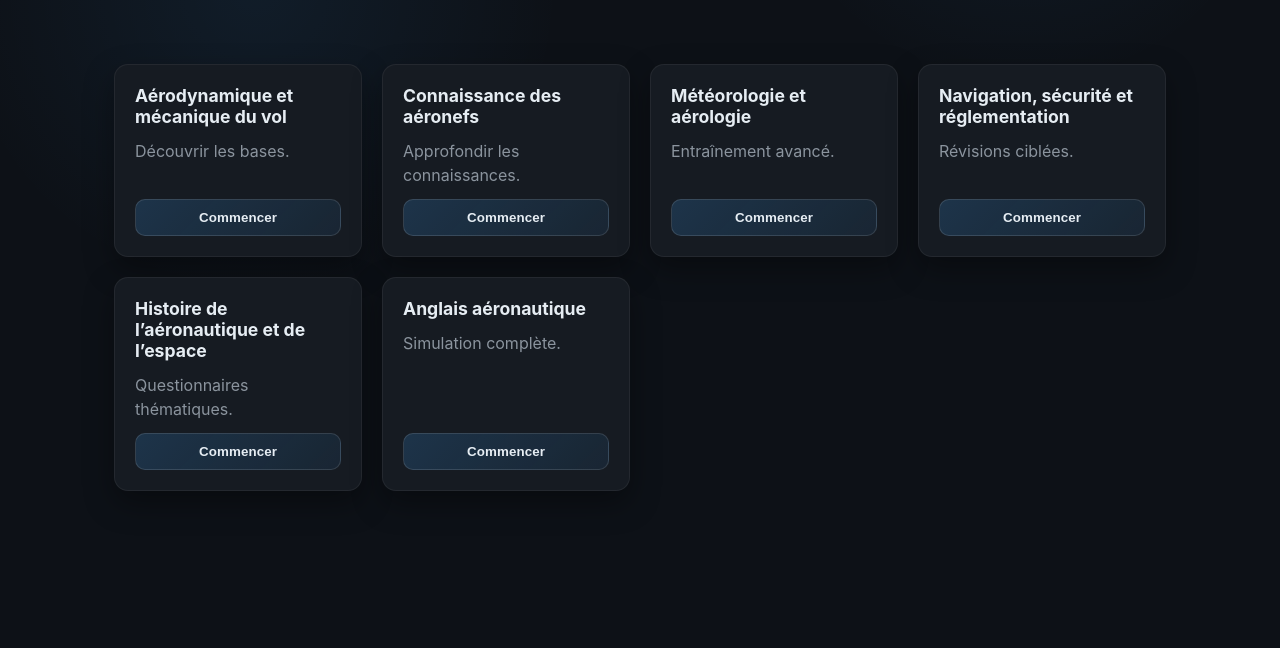
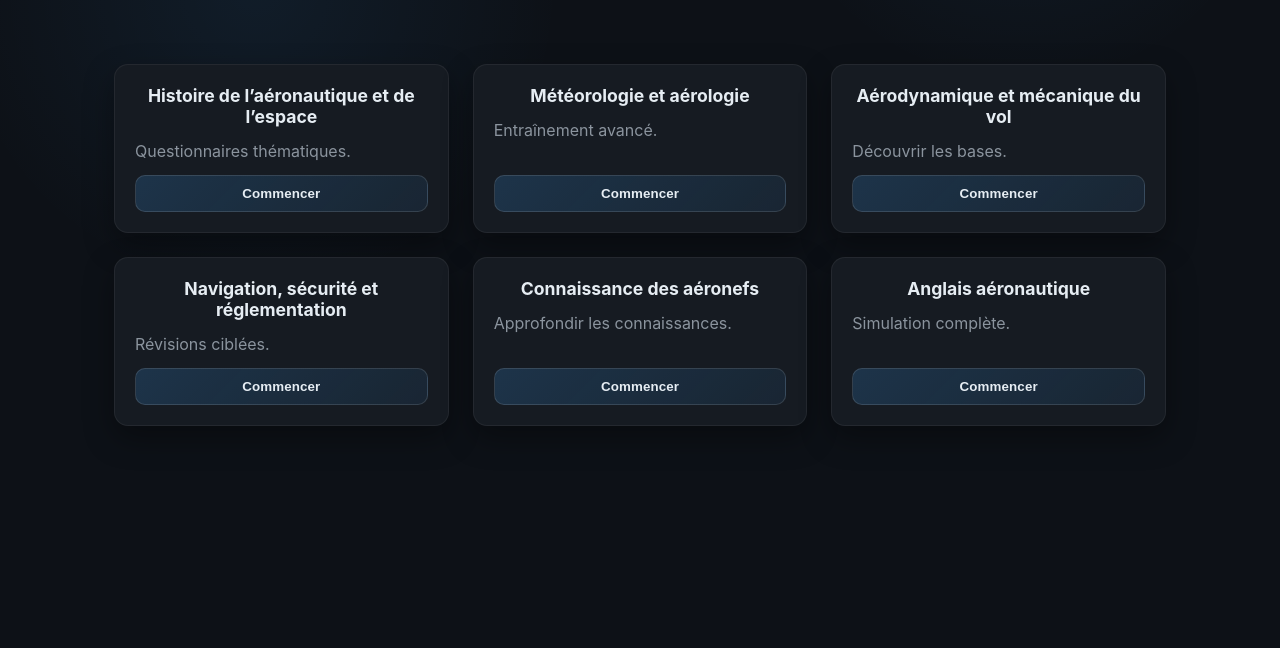
Before and after one commit to grgplmr/quiz-horizon, a PHP site: page / in a window 1280 px wide. Shown: the part 176-824 px from the top of the page. Run offline with PHP 8.4, Linux system fonts and the light colour scheme.

Commit message:
Arrange home modules in grid layout

```diff
--- a/assets/app.js
+++ b/assets/app.js
@@ -1,13 +1,8 @@
 const MODULES = [
   {
-    slug: 'aero',
-    label: 'Aérodynamique et mécanique du vol',
-    description: 'Découvrir les bases.',
-  },
-  {
-    slug: 'aeronefs',
-    label: 'Connaissance des aéronefs',
-    description: 'Approfondir les connaissances.',
+    slug: 'histoire',
+    label: 'Histoire de l’aéronautique et de l’espace',
+    description: 'Questionnaires thématiques.',
   },
   {
     slug: 'meteo',
@@ -15,14 +10,19 @@ const MODULES = [
     description: 'Entraînement avancé.',
   },
   {
-    slug: 'nav',
+    slug: 'aero',
+    label: 'Aérodynamique et mécanique du vol',
+    description: 'Découvrir les bases.',
+  },
+  {
+    slug: 'navigation',
     label: 'Navigation, sécurité et réglementation',
     description: 'Révisions ciblées.',
   },
   {
-    slug: 'histoire',
-    label: 'Histoire de l’aéronautique et de l’espace',
-    description: 'Questionnaires thématiques.',
+    slug: 'aeronefs',
+    label: 'Connaissance des aéronefs',
+    description: 'Approfondir les connaissances.',
   },
   {
     slug: 'anglais',
@@ -438,6 +438,19 @@ async function prepareModuleSelection(moduleSlug) {
 }
 
 function setupHome() {
+  const modulesContainer = document.querySelector('.modules');
+  if (modulesContainer) {
+    modulesContainer.innerHTML = MODULES.map(
+      (module) => `
+        <div class="module-card">
+          <h2>${module.label}</h2>
+          <p>${module.description}</p>
+          <button data-module="${module.slug}">Commencer</button>
+        </div>
+      `
+    ).join('');
+  }
+
   const startButtons = document.querySelectorAll('button[data-module]');
   startButtons.forEach((button) => {
     button.addEventListener('click', async () => {
--- a/assets/styles.css
+++ b/assets/styles.css
@@ -110,7 +110,13 @@ body {
 .modules {
   display: grid;
   grid-template-columns: repeat(auto-fit, minmax(240px, 1fr));
-  gap: 20px;
+  gap: 24px;
+}
+
+@media (min-width: 1024px) {
+  .modules {
+    grid-template-columns: repeat(3, minmax(0, 1fr));
+  }
 }
 
 .module-card {
@@ -134,6 +140,7 @@ body {
 .module-card h2 {
   margin: 0;
   font-size: 1.1rem;
+  text-align: center;
 }
 
 .module-card p {
```
